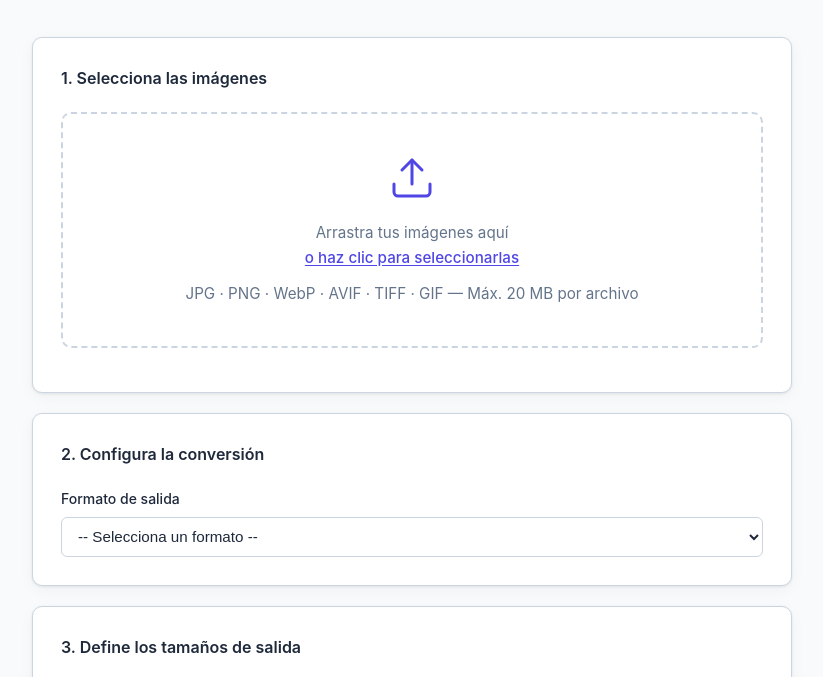
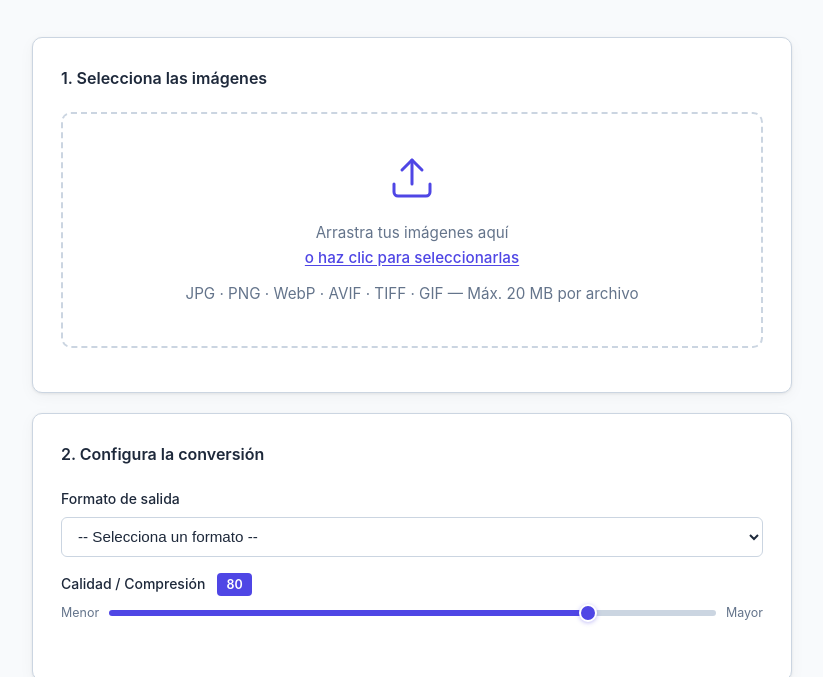
Before and after one commit to davidserranojofra/formato-y-redimension, a website: page public/index.html in a window 1280 px wide. Shown: the part 118-795 px from the top of the page, without its empty margins (228-1051 px from the left). Drawn offline with Linux system fonts and the light colour scheme.

Commit message:
Primera beta funcionando

```diff
--- a/public/css/estilos.css
+++ b/public/css/estilos.css
@@ -201,6 +201,87 @@ body {
 }
 
 /* ============================================================
+   Slider de calidad
+   ============================================================ */
+.etiqueta-calidad {
+  display: inline-flex;
+  align-items: center;
+  justify-content: center;
+  background: var(--color-primario);
+  color: #fff;
+  border-radius: 4px;
+  font-size: 0.78rem;
+  font-weight: 600;
+  padding: 0.1rem 0.45rem;
+  margin-left: 0.5rem;
+  min-width: 2.2rem;
+  text-align: center;
+}
+
+.contenedor-slider {
+  display: flex;
+  align-items: center;
+  gap: 0.6rem;
+}
+
+.slider-extremo {
+  font-size: 0.78rem;
+  color: var(--color-texto-suave);
+  white-space: nowrap;
+  flex-shrink: 0;
+}
+
+input[type="range"] {
+  flex: 1;
+  -webkit-appearance: none;
+  appearance: none;
+  height: 6px;
+  border-radius: 3px;
+  background: linear-gradient(
+    to right,
+    var(--color-primario) 0%,
+    var(--color-primario) var(--progreso, 79%),
+    var(--color-borde) var(--progreso, 79%),
+    var(--color-borde) 100%
+  );
+  outline: none;
+  cursor: pointer;
+}
+
+input[type="range"]::-webkit-slider-thumb {
+  -webkit-appearance: none;
+  appearance: none;
+  width: 18px;
+  height: 18px;
+  border-radius: 50%;
+  background: var(--color-primario);
+  border: 2px solid #fff;
+  box-shadow: 0 1px 4px rgba(79, 70, 229, 0.35);
+  transition: transform 0.15s;
+}
+
+input[type="range"]::-webkit-slider-thumb:hover {
+  transform: scale(1.15);
+}
+
+input[type="range"]::-moz-range-thumb {
+  width: 18px;
+  height: 18px;
+  border-radius: 50%;
+  background: var(--color-primario);
+  border: 2px solid #fff;
+  box-shadow: 0 1px 4px rgba(79, 70, 229, 0.35);
+  cursor: pointer;
+}
+
+.nota-calidad {
+  font-size: 0.78rem;
+  color: var(--color-texto-suave);
+  margin-top: 0.35rem;
+  min-height: 1.1rem;
+}
+
+/* ============================================================
    Tamaños de salida
    ============================================================ */
 .contenedor-tamanios {
--- a/public/index.html
+++ b/public/index.html
@@ -46,6 +46,28 @@
                 <option value="gif">GIF</option>
               </select>
             </div>
+
+            <div class="campo">
+              <label for="calidad">
+                Calidad / Compresión
+                <span id="etiquetaCalidad" class="etiqueta-calidad">80</span>
+              </label>
+              <div class="contenedor-slider">
+                <span class="slider-extremo">Menor</span>
+                <input
+                  type="range"
+                  id="calidad"
+                  name="calidad"
+                  min="1"
+                  max="100"
+                  value="80"
+                  step="1"
+                  aria-label="Nivel de calidad de 1 a 100"
+                />
+                <span class="slider-extremo">Mayor</span>
+              </div>
+              <p id="notaCalidad" class="nota-calidad"></p>
+            </div>
           </div>
         </section>
 
--- a/public/js/app.js
+++ b/public/js/app.js
@@ -5,6 +5,9 @@ const zonaArrastre     = document.getElementById('zonaArrastre');
 const inputArchivos    = document.getElementById('inputArchivos');
 const listaArchivos    = document.getElementById('listaArchivos');
 const selectFormato    = document.getElementById('formato');
+const sliderCalidad    = document.getElementById('calidad');
+const etiquetaCalidad  = document.getElementById('etiquetaCalidad');
+const notaCalidad      = document.getElementById('notaCalidad');
 const contenedorTam    = document.getElementById('contenedorTamanios');
 const btnAgregarTam    = document.getElementById('btnAgregarTamanio');
 const formulario       = document.getElementById('formulario');
@@ -147,7 +150,42 @@ function actualizarEstadoBoton() {
   btnProcesar.disabled = !(hayArchivos && hayFormato && tamaniosValidos);
 }
 
-selectFormato.addEventListener('change', actualizarEstadoBoton);
+selectFormato.addEventListener('change', () => {
+  actualizarEstadoBoton();
+  actualizarNotaCalidad();
+});
+
+// ─── Slider de calidad ───────────────────────────────────────────────────────
+/**
+ * Actualiza la etiqueta numérica, el degradado de la barra y la nota
+ * informativa según el formato seleccionado.
+ */
+function actualizarSliderCalidad() {
+  const valor = sliderCalidad.value;
+  etiquetaCalidad.textContent = valor;
+
+  // Colorear la barra de progreso del slider mediante una variable CSS
+  const porcentaje = ((valor - 1) / 99) * 100;
+  sliderCalidad.style.setProperty('--progreso', `${porcentaje}%`);
+}
+
+function actualizarNotaCalidad() {
+  const fmt = selectFormato.value;
+  if (fmt === 'gif') {
+    notaCalidad.textContent = 'El formato GIF no admite ajuste de calidad.';
+  } else if (fmt === 'png') {
+    notaCalidad.textContent = 'En PNG controla el nivel de compresión (mayor calidad = archivo más grande).';
+  } else if (fmt) {
+    notaCalidad.textContent = 'Mayor calidad = menor compresión = archivo más grande.';
+  } else {
+    notaCalidad.textContent = '';
+  }
+}
+
+sliderCalidad.addEventListener('input', actualizarSliderCalidad);
+
+// Inicializar el estado visual del slider al cargar
+actualizarSliderCalidad();
 
 /**
  * Devuelve los valores numéricos válidos de los inputs de tamaño.
@@ -175,6 +213,7 @@ formulario.addEventListener('submit', async (e) => {
     formData.append('imagenes', archivo);
   }
   formData.append('formato', selectFormato.value);
+  formData.append('calidad', sliderCalidad.value);
   formData.append('tamanios', JSON.stringify(tamanios));
 
   mostrarOverlay(true);
```
Also changed, not shown: src/controladores/imagenesControlador.js (+4 -3 lines), src/middlewares/validacion.js (+14 -0 lines), src/servicios/procesadorImagenes.js (+29 -5 lines).
